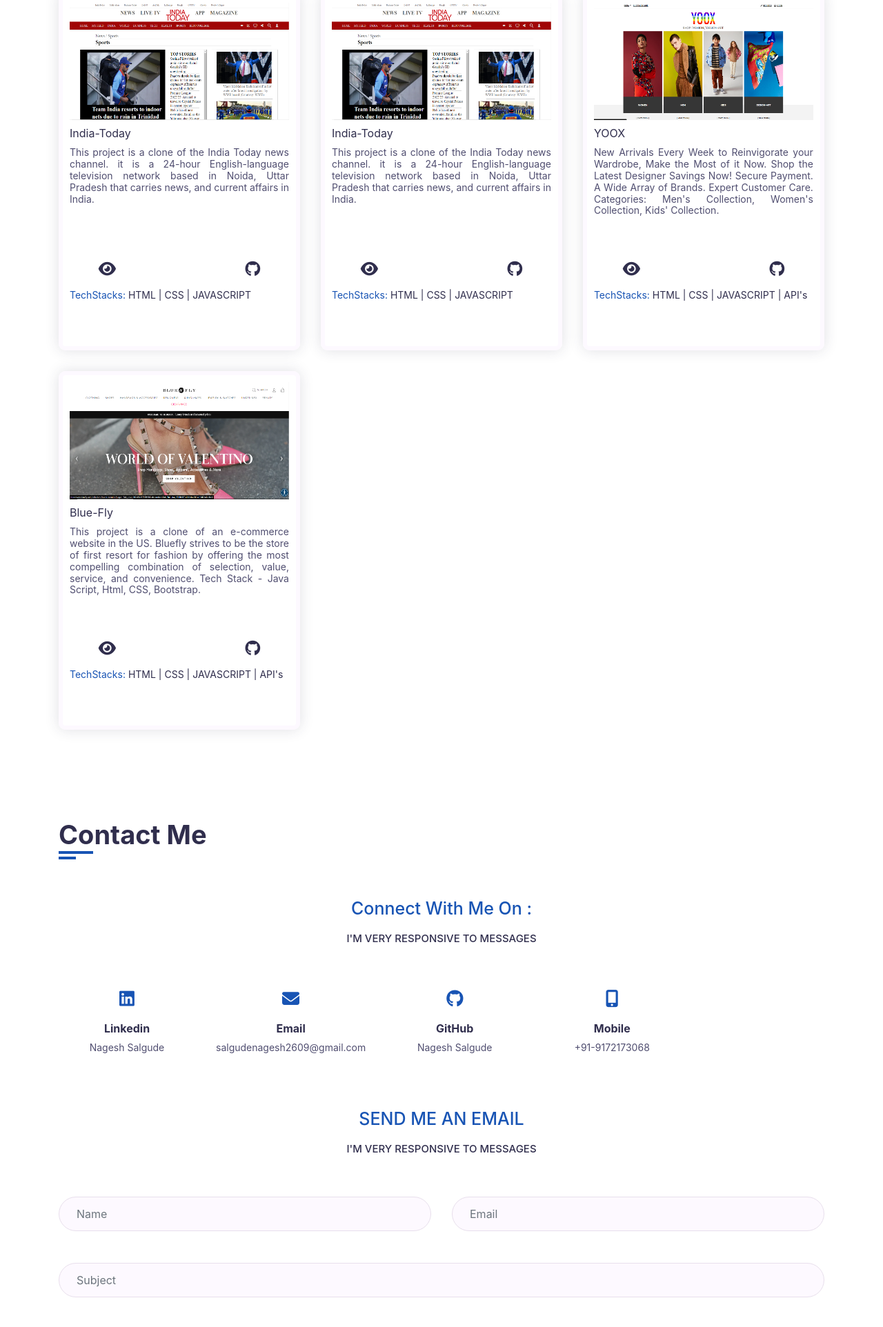
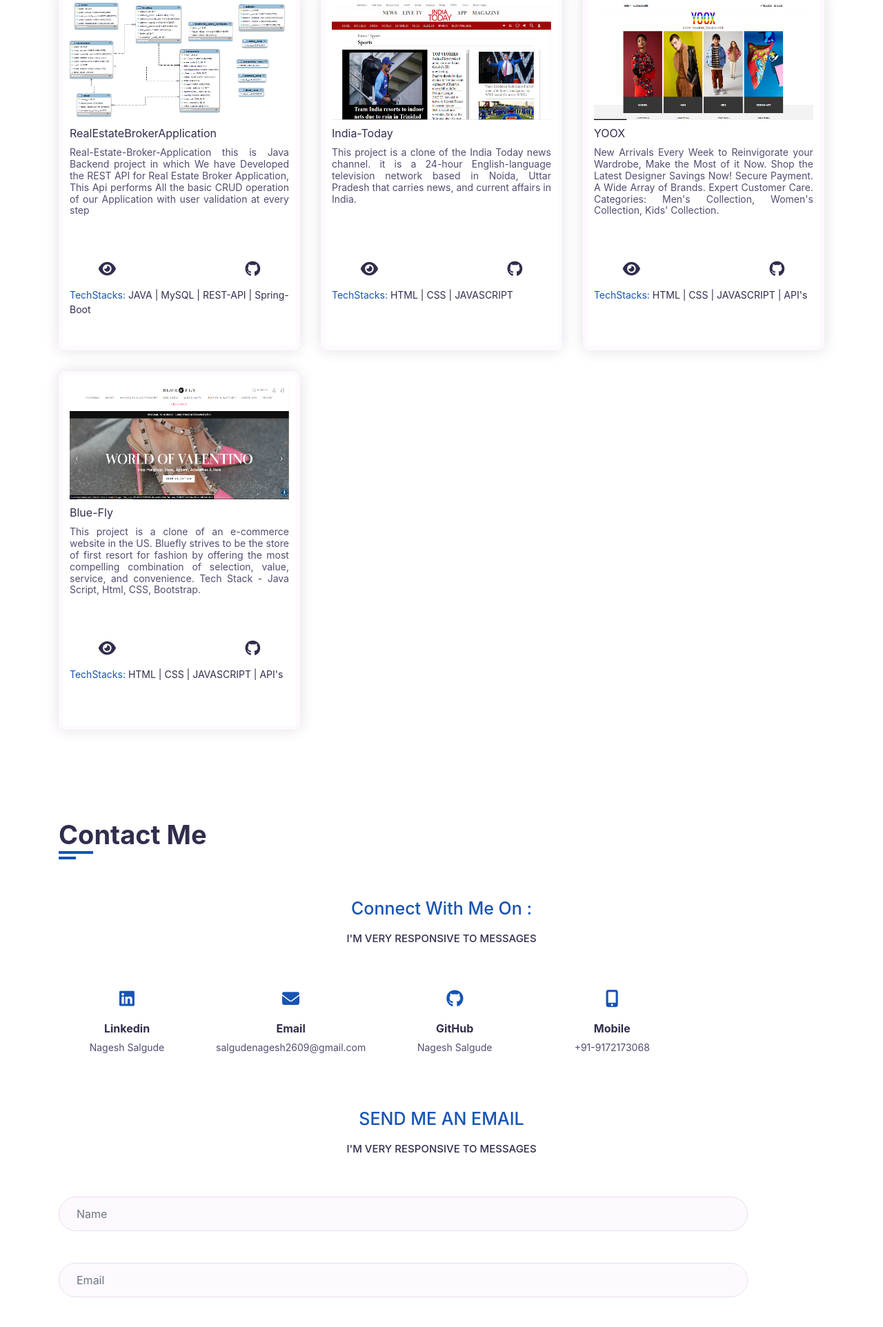
Before and after one commit to nagesh2609/nagesh2609.github.io, a plain HTML site: page index.html in a window 1280 px wide. Shown: the part 5806-7730 px from the top of the page at 69% size. Drawn offline with nearby package versions, Linux system fonts and the light colour scheme; a web font is replaced by a local one.

Commit message:
portfolio is updated

```diff
--- a/css/style.css
+++ b/css/style.css
@@ -341,7 +341,12 @@
 
  }
 
+ #send_msg{
+    margin-left: 20px;
+ }
+
  #send_msg::after {
+    /* margin:auto; */
      content: "Send Message";
  }
 
@@ -843,13 +848,14 @@
  }
 
  .edu_cont {
-     width: calc(50% - 2rem);
+     width: calc(55% - 2rem);
      padding: 15px;
      border-radius: 10px;
      border: 1px solid var(--bg-black-50);
  }
 
  .edu_cont:hover {
+
      box-shadow: 0 0 12px var(--text-black-700);
  }
 
@@ -1042,7 +1048,7 @@
  }
 
  .contact .contact-form .form-item .form-control {
-     width: 100%;
+     width: 90%;
      height: 50px;
      border-radius: 25px;
      background: var(--bg-black-100);
@@ -1051,6 +1057,7 @@
      font-size: 16px;
      color: var(--text-black-700);
      transition: all 0.3s ease;
+     /* border: 2px solid yellow; */
  }
 
  .contact .contact-form .form-item .form-control:focus {
--- a/index.html
+++ b/index.html
@@ -475,12 +475,12 @@
           <div class="row">
             <div class="contact-form padd-15">
               <div class="row">
-                <div class="form-item col-6 padd-15">
+                <div class="form-item col-12 padd-15">
                   <div class="form-group">
                     <input id="name" type="text" class="form-control" placeholder="Name">
                   </div>
                 </div>
-                <div class="form-item col-6 padd-15">
+                <div class="form-item col-12 padd-15">
                   <div class="form-group">
                     <input id="email" type="email" class="form-control" placeholder="Email">
                   </div>
--- a/projects/project.js
+++ b/projects/project.js
@@ -56,20 +56,20 @@ const Projects = [
 
     },
     {
-        name: "India-Today",
-        about: "This project is a clone of the India Today news channel. it is a 24-hour English-language television network based in Noida, Uttar Pradesh that carries news, and current affairs in India.",
-        img: "images/IndiaToday.png",
-        gitrepo: "https://github.com/nagesh2609/India-Today-Clone",
-        tech_stack: "HTML | CSS | JAVASCRIPT",
+        name: "RealEstateBrokerApplication",
+        about: "Real-Estate-Broker-Application this is Java Backend project in which We have Developed the REST API for Real Estate Broker Application, This Api performs All the basic CRUD operation of our Application with user validation at every step ",
+        img: "images/RealEstateBrokerApplication.png",
+        gitrepo: "https://github.com/Ashish33000/Real-Estate-Broker_Application",
+        tech_stack: "JAVA | MySQL | REST-API | Spring-Boot",
         tech_stackicons: [
             `<img src="https://img.icons8.com/color/50/000000/html-5--v1.png" />`,
             `<img src="https://img.icons8.com/color/50/000000/css3.png"/>`,
             `<img src="https://img.icons8.com/color/50/000000/javascript--v2.png"/>`,
 
         ],
-        project_link: "https://bright-crostata-57a15c.netlify.app/#",
+        project_link: "https://drive.google.com/file/d/1qehbO6ytUFRVWXuCNUazeupLk18PVn62/view",
         project_type: "Team Project",
-        category: ["all", "html"],
+        category: ["all", "mern"],
 
     }
 
```
Also changed, not shown: images/RealEstateBrokerApplication.png (added).
